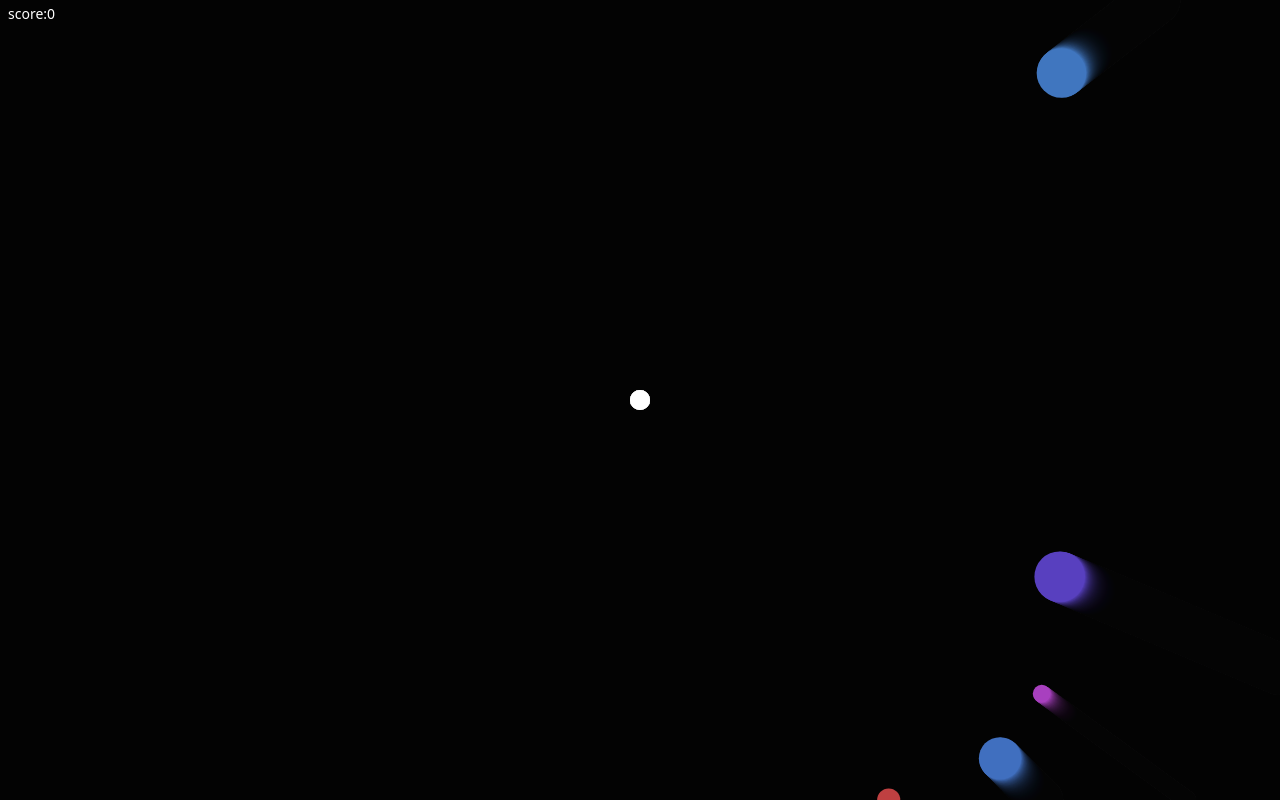
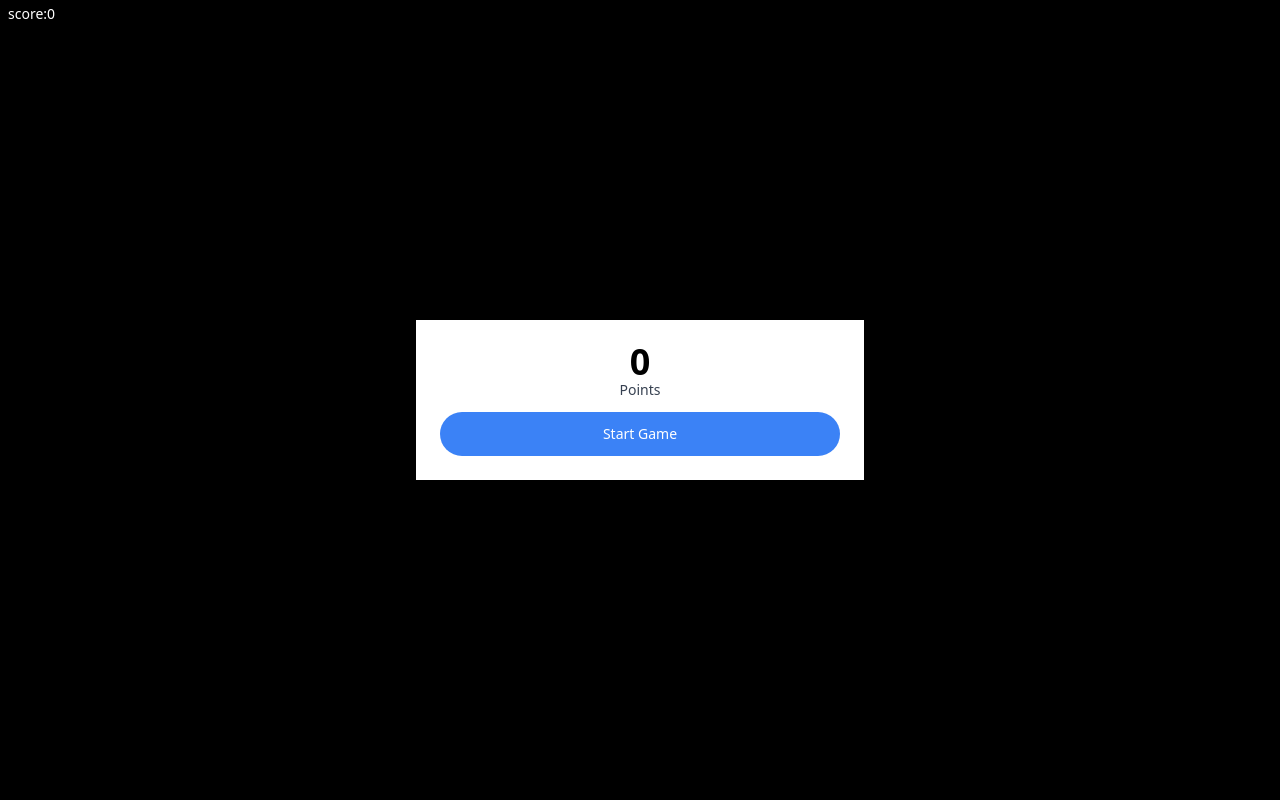
Before and after one commit to Edg3Runner/space_shooter, a plain HTML site: page index.html in a window 1280 px wide. Drawn offline with nearby package versions, Linux system fonts and the light colour scheme.

Commit message:
Add: Start game button Modal

```diff
--- a/index.html
+++ b/index.html
@@ -3,13 +3,24 @@
   <head>
     <meta charset="UTF-8" />
     <meta name="viewport" content="width=device-width, initial-scale=1.0" />
-    <link rel="stylesheet" href="style.css" />
     <script src="https://cdn.tailwindcss.com"></script>
     <title>Space Shooter</title>
   </head>
-  <body>
+  <body class="bg-black box-border m-0">
     <div class="fixed text-white text-sm ml-2 mt-1 select-none">
       <span>score:</span><span id="scoreEl">0</span>
+    </div>
+    <div id="modalEl" class="inset-0 fixed flex items-center justify-center">
+      <div class="bg-white max-w-md w-full p-6 text-center">
+        <h1 class="text-4xl font-bold leading-none">0</h1>
+        <p id="finalScoreEl" class="text-sm text-gray-700">Points</p>
+        <button
+          id="startGameBtn"
+          class="bg-blue-500 text-white w-full py-3 rounded-full mt-3 text-sm"
+        >
+          Start Game
+        </button>
+      </div>
     </div>
     <canvas></canvas>
     <script
--- a/index.js
+++ b/index.js
@@ -5,6 +5,9 @@ canvas.width = innerWidth;
 canvas.height = innerHeight;
 
 const scoreEl = document.querySelector("#scoreEl");
+const startGameBtn = document.querySelector("#startGameBtn");
+const modalEl = document.querySelector("#modalEl");
+const finalScoreEl = document.querySelector("#finalScoreEl");
 
 // Player Class
 class Player {
@@ -141,6 +144,7 @@ function spawnEnemies() {
 }
 let animationId;
 let score = 0;
+
 // Animate how to bullets should move
 function animate() {
   // This returns whatever frame you are currently on.
@@ -248,5 +252,9 @@ addEventListener("click", (event) => {
   };
   projectiles.push(new Projectile(x, y, 5, "white", velocity));
 });
-animate();
-spawnEnemies();
+
+startGameBtn.addEventListener("click", () => {
+  animate();
+  spawnEnemies();
+  modalEl.style.display = "none";
+});
--- a/style.css
+++ /dev/null
@@ -1,4 +0,0 @@
-body {
-  margin: 0;
-  box-sizing: border-box;
-}
```
Also changed, not shown: 1 other file.
